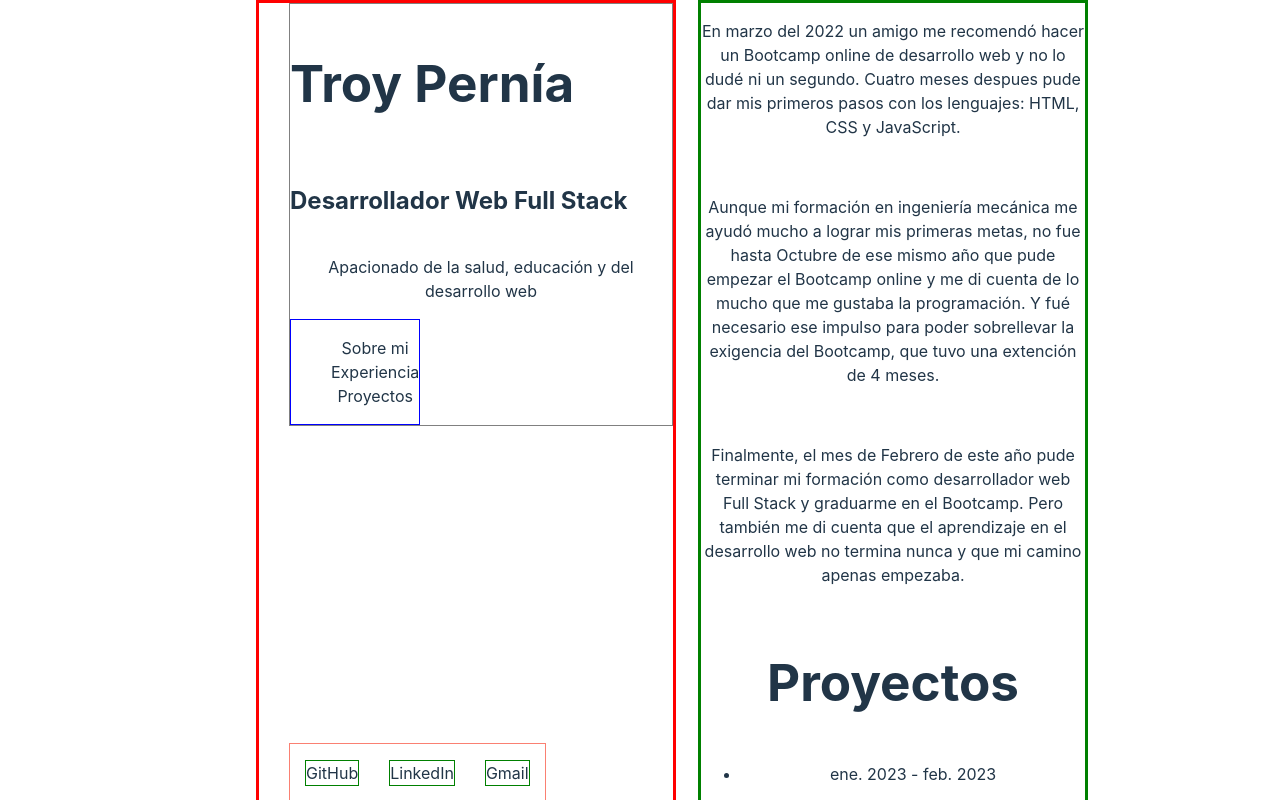
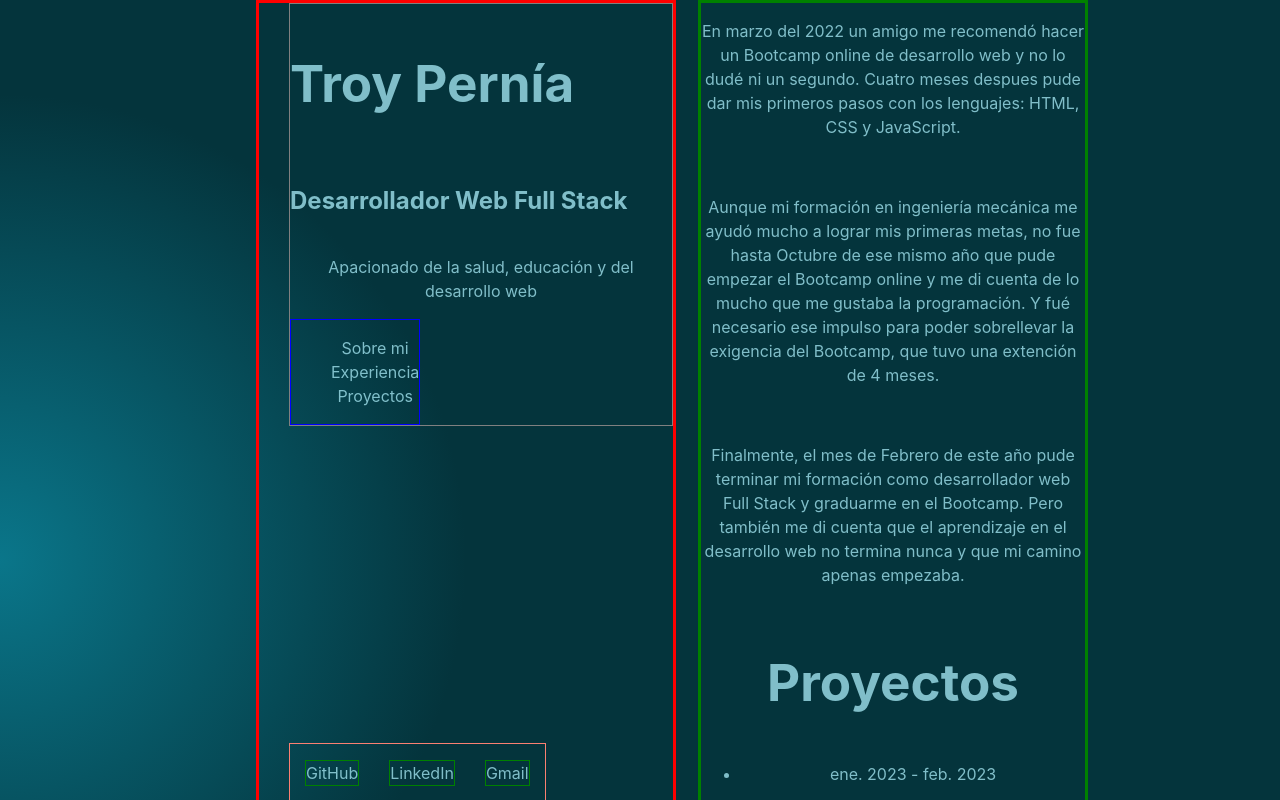
Before and after one commit to Tortoiselizard/Portafolio_Front, a React (Vite) app: page / in a window 1280 px wide. Shown: the top 800 px of the page. Built offline with nearby package versions, Linux system fonts and the light colour scheme.

Commit message:
change src/App.css: add rules to main-Container (line 12-23), and change general color (line 6)

```diff
--- a/src/App.css
+++ b/src/App.css
@@ -3,12 +3,24 @@
   margin: 0 auto;
   padding: 2rem;
   text-align: center;
+  color: rgba(160, 225, 236, 0.8);
 }
 
 .main-Container {
   position: absolute;
   top: 0px;
-  right: 15vw;
+  left: 0px;
+  margin: 0px;
+  padding: 0px;
+  width: 100vw;
+  max-width: 100%;
+  min-height: 100vh;
+  height: auto;
+  display: flex;
+  justify-content: flex-end;
+  background-image: radial-gradient(circle at 0% 70%, #0A768A, #04343C,#04343C ,#04343C);
+  background-attachment: fixed;
+  background-position: bottom left;
 }
 
 .main-fixed-Container {
@@ -26,6 +38,8 @@
 }
 
 .main-scroll-Contianer {
+  position: relative;
+  right: 15vw;
   border: medium solid green;
   width: 30vw;
   display: flex;
```
